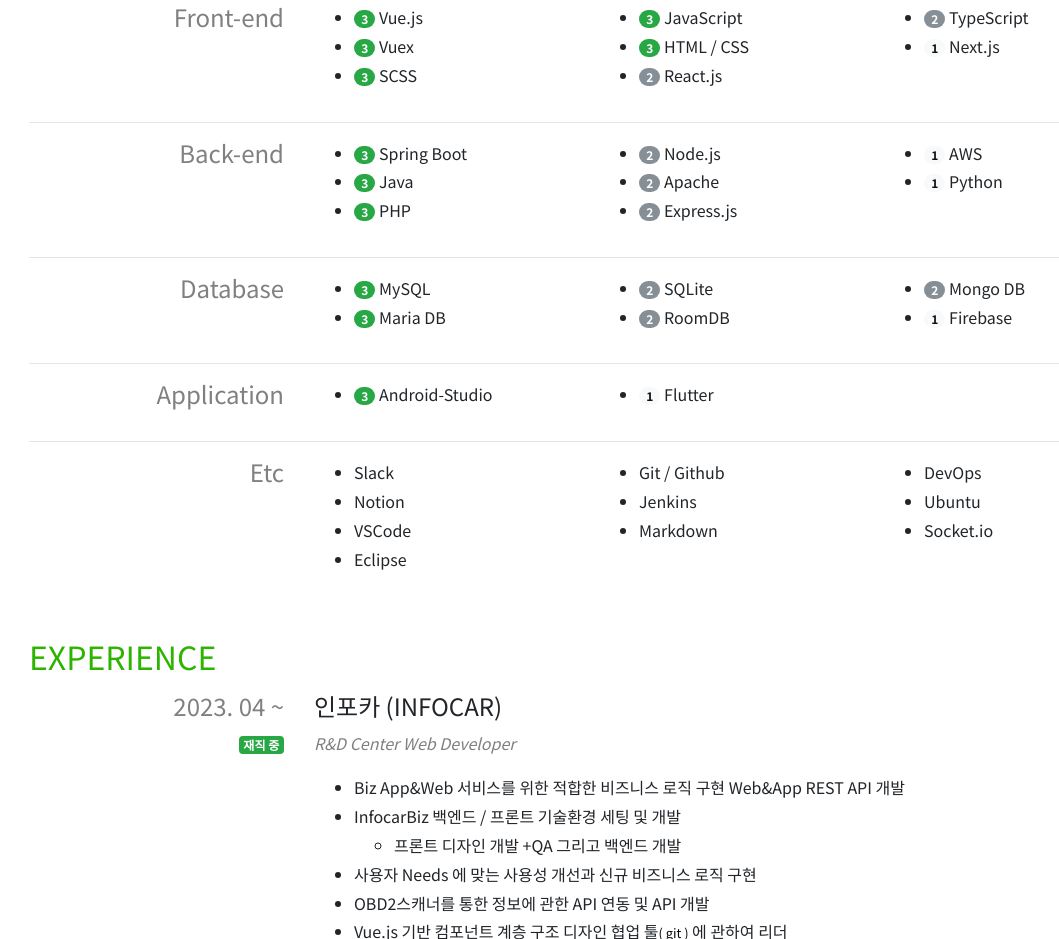
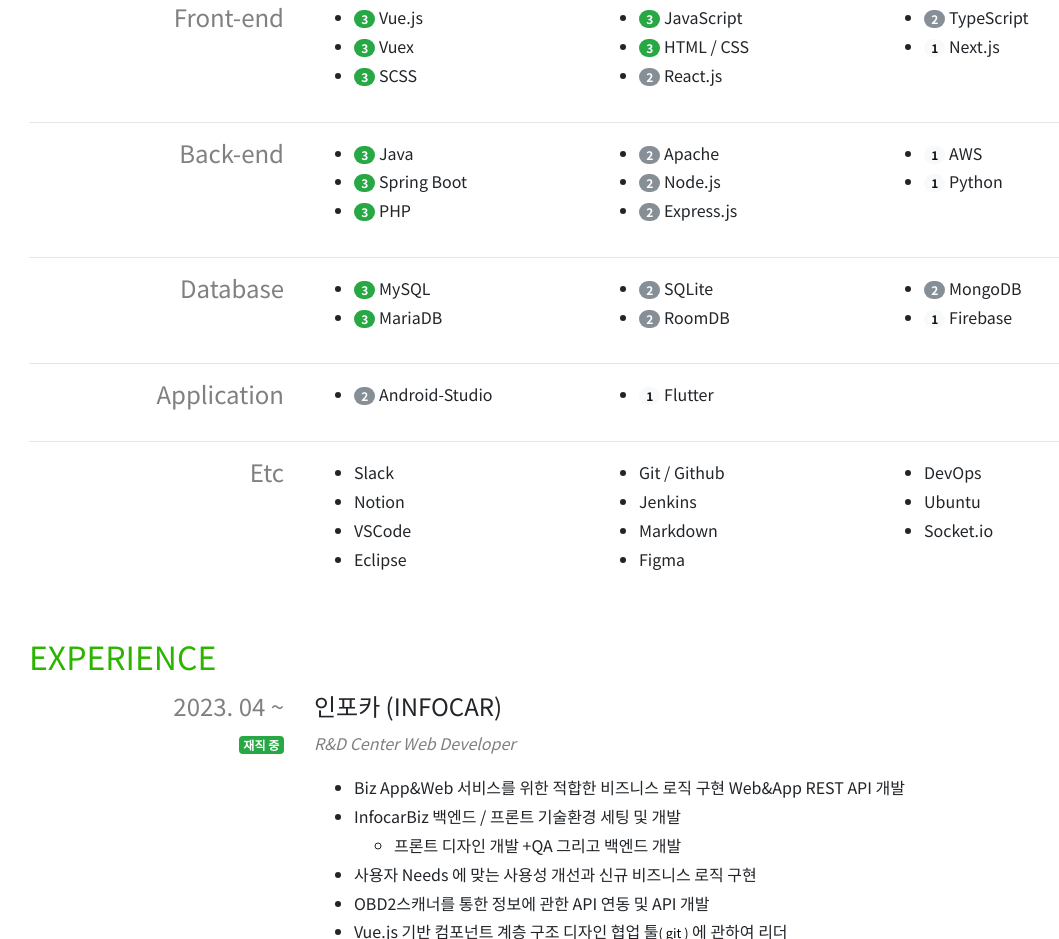
Before and after one commit to pdy1207/dev-resume, a website: page index.html in a window 1280 px wide. Shown: the part 1136-2075 px from the top of the page, without its empty margins (56-1115 px from the left). Drawn offline with nearby package versions, Linux system fonts and the light colour scheme.

Commit message:
👩‍🔧fix: SKILL 수정

```diff
--- a/index.html
+++ b/index.html
@@ -236,11 +236,11 @@
                   <ul>
                     <li>
                       <span class="badge badge-pill badge-success">3</span>
-                      Spring Boot
+                      Java
                     </li>
                     <li>
                       <span class="badge badge-pill badge-success">3</span>
-                      Java
+                      Spring Boot
                     </li>
                     <li>
                       <span class="badge badge-pill badge-success">3</span>
@@ -252,11 +252,11 @@
                   <ul>
                     <li>
                       <span class="badge badge-pill badge-secondary">2</span>
-                      Node.js
+                      Apache
                     </li>
                     <li>
                       <span class="badge badge-pill badge-secondary">2</span>
-                      Apache
+                      Node.js
                     </li>
                     <li>
                       <span class="badge badge-pill badge-secondary">2</span>
@@ -295,7 +295,7 @@
                     </li>
                     <li>
                       <span class="badge badge-pill badge-success">3</span>
-                      Maria DB
+                      MariaDB
                     </li>
                   </ul>
                 </div>
@@ -315,7 +315,7 @@
                   <ul>
                     <li>
                       <span class="badge badge-pill badge-secondary">2</span>
-                      Mongo DB
+                      MongoDB
                     </li>
                     <li>
                       <span class="badge badge-pill badge-light">1</span>
@@ -339,7 +339,7 @@
                 <div class="col">
                   <ul>
                     <li>
-                      <span class="badge badge-pill badge-success">3</span>
+                      <span class="badge badge-pill badge-secondary">2</span>
                       Android-Studio
                     </li>
                   </ul>
@@ -395,6 +395,9 @@
                     </li>
                     <li>
                       Markdown
+                    </li>
+                    <li>
+                      Figma
                     </li>
                   </ul>
                 </div>
```
